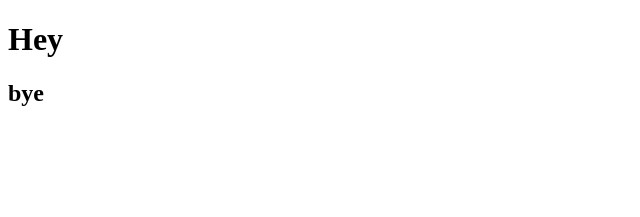
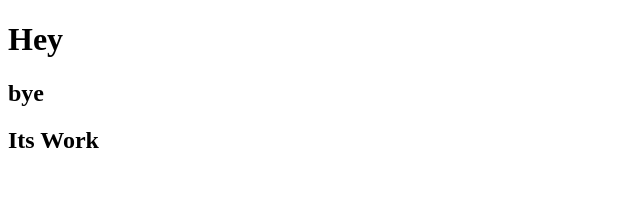
Before and after one commit to NirIzhak/UserManagment, a React (Vite) app: page / in a window 1280 px wide. Shown: the top 217 px of the page, without its empty margins (0-640 px from the left). Built offline with nearby package versions, Linux system fonts and the light colour scheme.

Commit message:
Update App.jsx

```diff
--- a/src/App.jsx
+++ b/src/App.jsx
@@ -6,6 +6,7 @@ function App() {
     <div className="App">
     <h1>Hey</h1>
     <h2>bye</h2>
+    <h2>Its Work</h2>
     </div>
   )
 }
```
